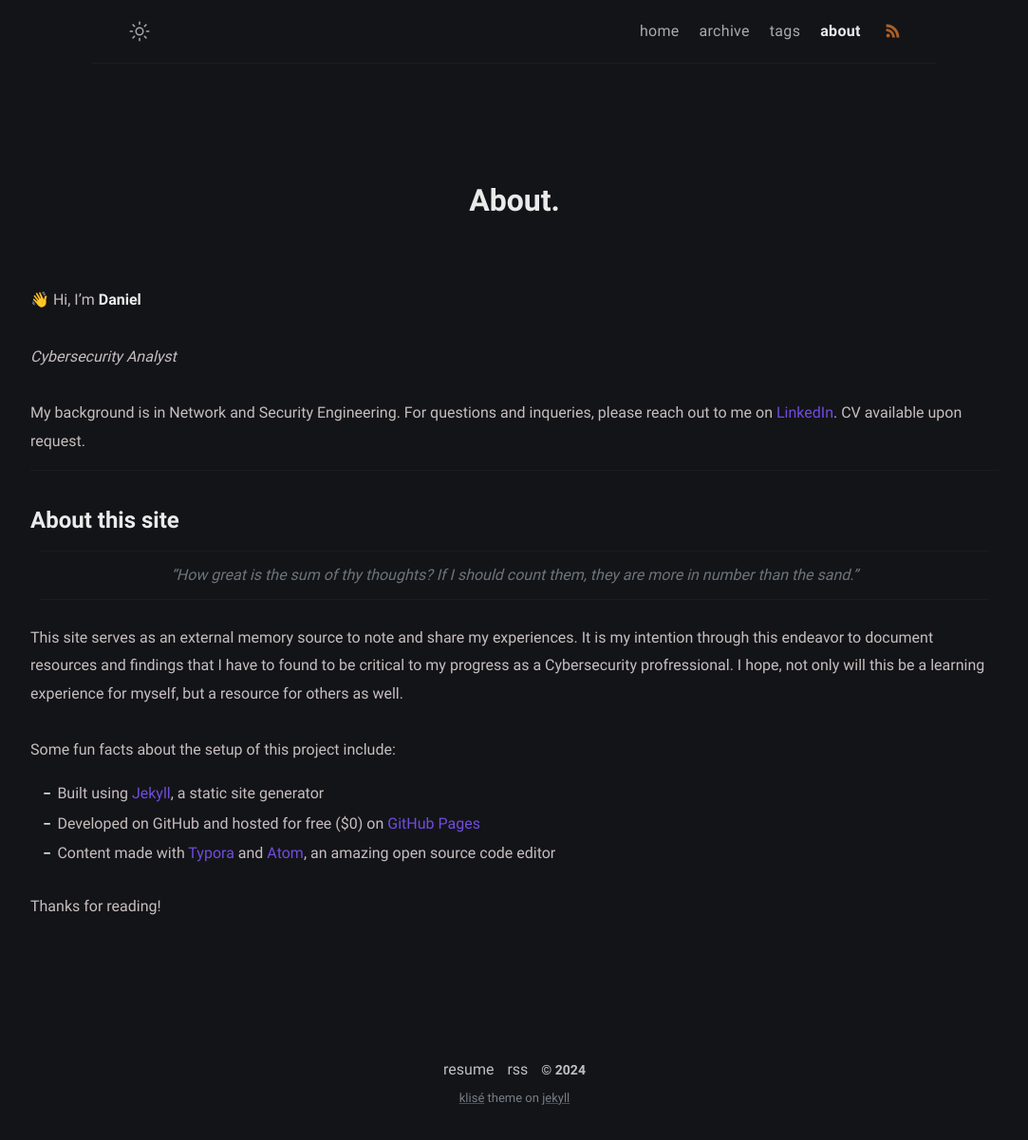
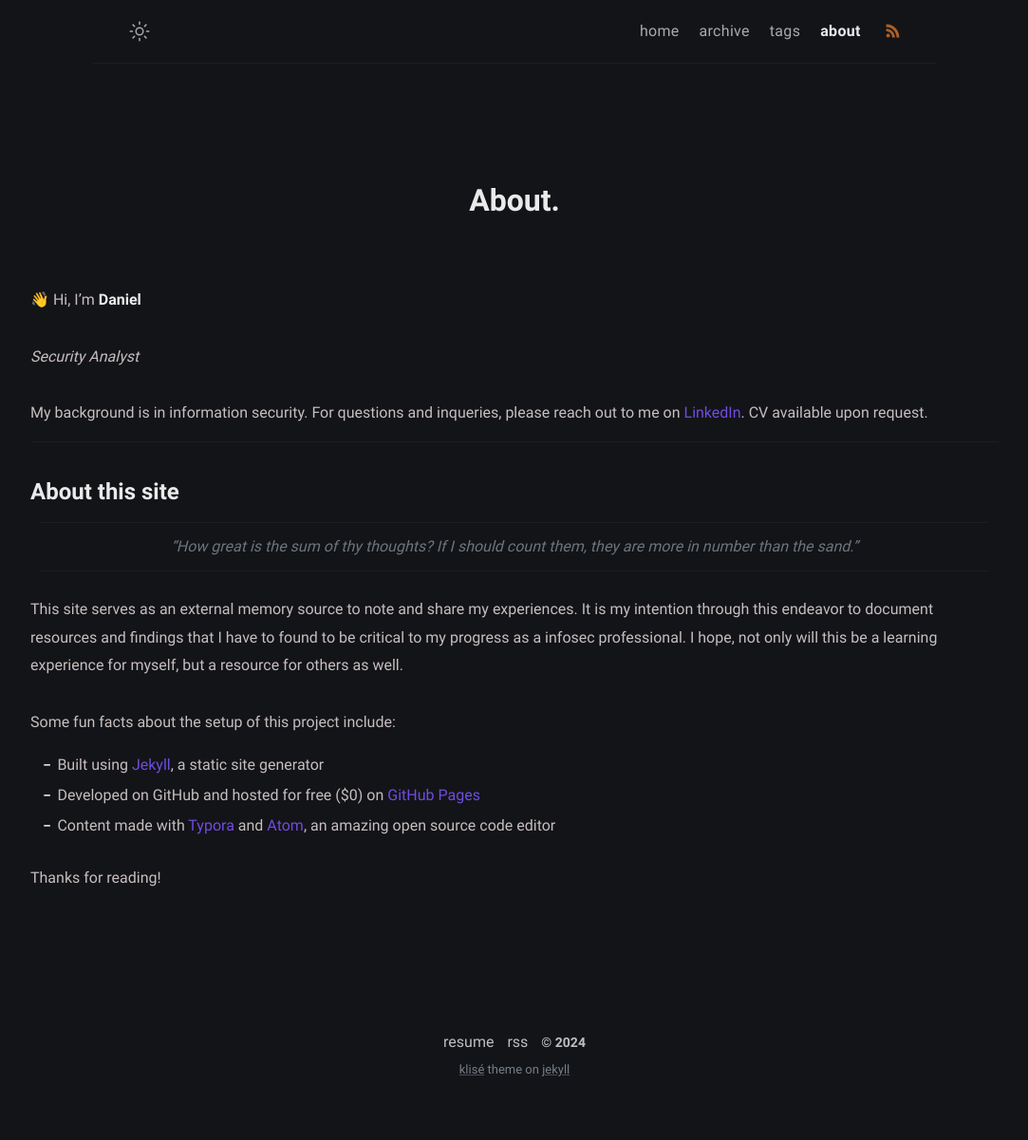
Before and after one commit to dadavidson/dadavidson-blog, a Jekyll site: the page built from about.md, in a window 1280 px wide. Shown: the whole page at 95% size, without its empty margins (98-1181 px from the left). Built offline with Jekyll 4.4.1, drawn with Linux system fonts in a browser that asks for light colours; after the commit the page ends 1171 px from its top, so only the background shows below that.

Commit message:
Update about.md

```diff
--- a/about.md
+++ b/about.md
@@ -7,9 +7,9 @@ weight: 3
 
 👋 Hi, I'm **Daniel**
 
-*Cybersecurity Analyst*
+*Security Analyst*
 
-My background is in Network and Security Engineering.
+My background is in information security.
 For questions and inqueries, please reach out to me on [LinkedIn](https://linkedin.com/in/danieldav). CV available upon request.
 
 ------
@@ -18,7 +18,7 @@ For questions and inqueries, please reach out to me on [LinkedIn](https://linked
 
 > *"How great is the sum of thy thoughts? If I should count them, they are more in number than the sand."*
 
-This site serves as an external memory source to note and share my experiences. It is my intention through this endeavor to document resources and findings that I have to found to be critical to my progress as a Cybersecurity profressional. I hope, not only will this be a learning experience for myself, but a resource for others as well.
+This site serves as an external memory source to note and share my experiences. It is my intention through this endeavor to document resources and findings that I have to found to be critical to my progress as a infosec professional. I hope, not only will this be a learning experience for myself, but a resource for others as well.
 
 <!--![](https://i.imgur.com/j2scMHA.png){: width="700"}-->
 
```
